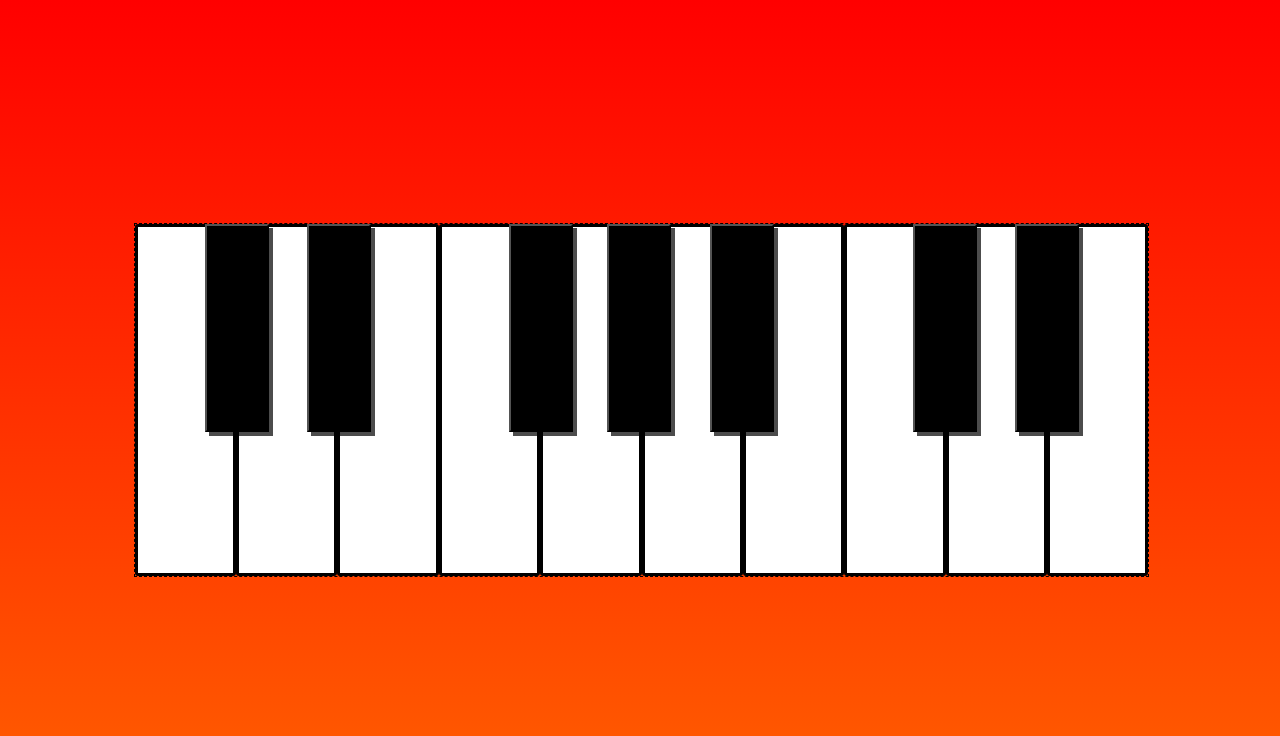
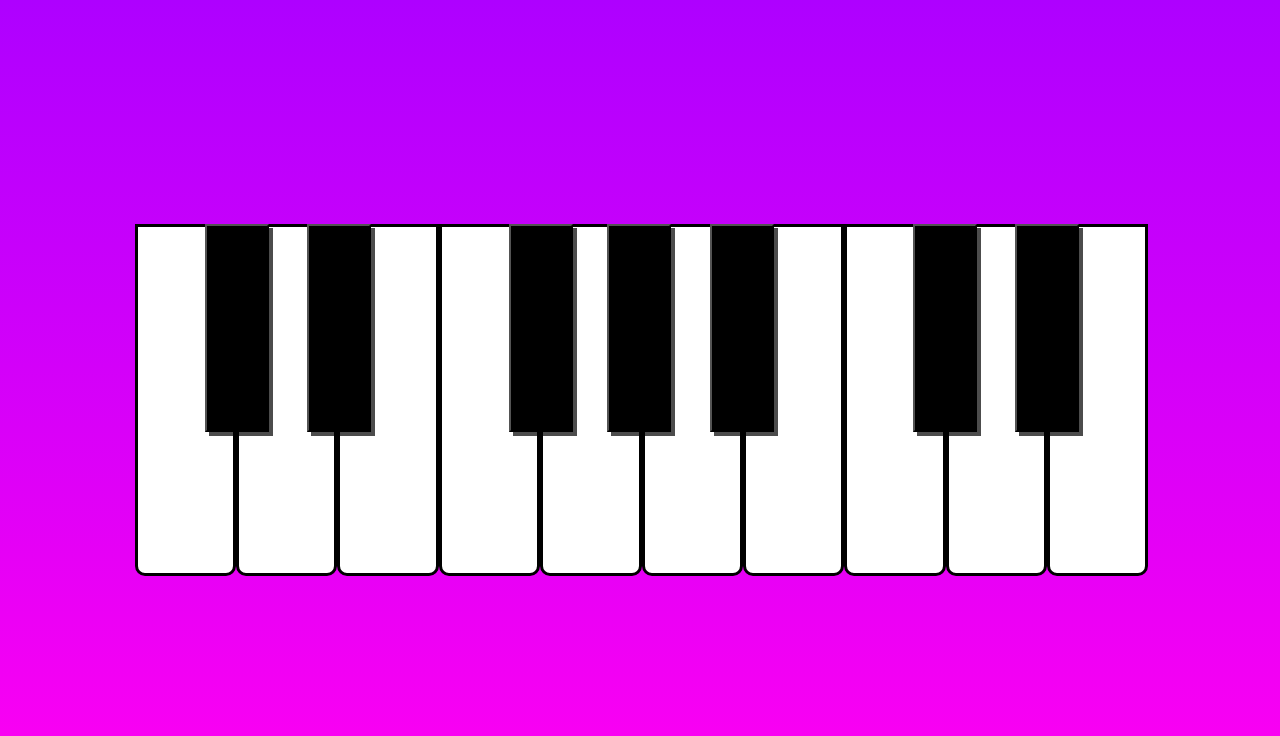
Before and after one commit to rovshent/project, a plain HTML site: page Piano/index.html in a window 1280 px wide. Drawn offline with Linux system fonts and the light colour scheme.

Commit message:
little css changes

```diff
--- a/Piano/piano.css
+++ b/Piano/piano.css
@@ -4,21 +4,20 @@ body{
     align-items: center;
     height: 98vh;
     width: 99vw;
-    background:linear-gradient(rgb(255, 0, 0),rgb(255, 94, 0))
+    background:linear-gradient(rgb(174, 0, 255),rgb(255, 0, 242))
 }
 .piano{
     display: flex;
     justify-content: space-around;
     width: 80%;
     height: 45%;
-    border: 1px dashed black;
 }
 .white{
     background-color: #ffffff;
     width: 100%;
     height: 100%;
     border: 3px solid black;
-    border-radius: 3px;
+    border-radius: 0 0 10px 10px;
 }
 .white:hover{
     background-color: rgb(200, 200, 200);
```
